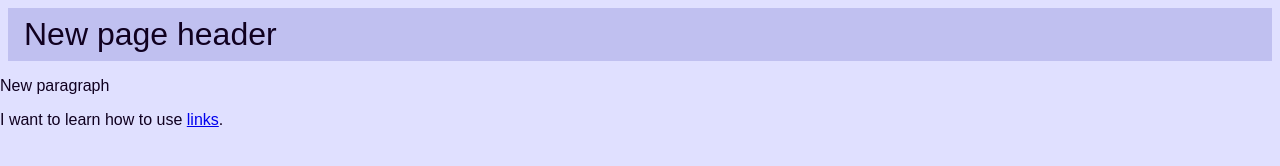
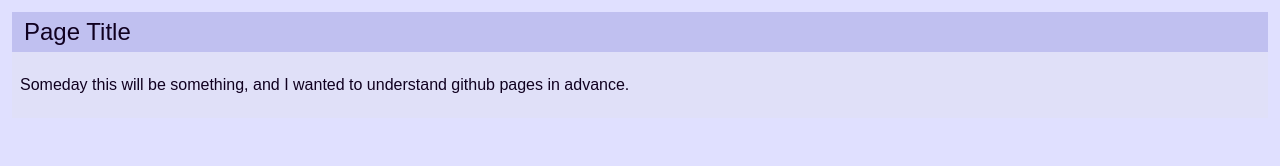
Before and after one commit to violet-periwinkle/violet-periwinkle.github.io, a plain HTML site: page index.html in a window 1280 px wide. Drawn offline with Linux system fonts and the light colour scheme.

Commit message:
cleaned up content

```diff
--- a/index.html
+++ b/index.html
@@ -5,8 +5,9 @@
         <link href="styles.css" rel="stylesheet">
     </head>
     <body>
-        <h1 class="headerbox">New page header</h1>
-        <p>New paragraph</p>
-        <p>I want to learn how to use <a href="link-test.html">links</a>.</p>
+        <h1 class="headerbox">Page Title</h1>
+        <div class="main">
+        <p>Someday this will be something, and I wanted to understand github pages in advance.</p>
+        </div>
     </body>
 </html>
--- a/inklesstest.css
+++ b/inklesstest.css
@@ -52,6 +52,7 @@ button{
     background-image: linear-gradient(#00000060, transparent 60%, #00000020);
     color: #f0f0f000;
 }
+/*Trying to make round glass buttons. Shine looks alright but text is not clear enough.*/
 .radial{
     background-image: radial-gradient(ellipse 35% 20% at 50% 25%, #ffffff20, #ffffff48 100%, transparent 100%), radial-gradient(circle farthest-side at 50% 70%, transparent 25%, #00000060 100%);
     color: #f0f0f0;
--- a/script.js
+++ b/script.js
@@ -6,6 +6,9 @@ const purpleButton = document.querySelector('.purple-button');
 const yellowButton = document.querySelector('.yellow-button');
 const orangeButton = document.querySelector('.orange-button');
 const buttons = document.querySelectorAll('button');
+
+/*There might be a better way to do this. Could probably be cleaned up a bit.*/
+
 function buttonHandler() {
     if (this === squareButton) {
         this.style.backgroundColor = '#ffffff';
@@ -23,6 +26,7 @@ function buttonHandler() {
         squareButton.style.backgroundColor = '#ff8000';
     }
 }
+/*This is mostly a for loop in case I add more buttons, but that is kind of negated by the length of the actual function.*/
 for (let i = 0; i < buttons.length; i++) {
     buttons[i].addEventListener('click', buttonHandler);
 };
--- a/styles.css
+++ b/styles.css
@@ -2,14 +2,21 @@ body{
     background-color: #e0e0ff;
     font-family: sans-serif;
     color: #100020;
-    padding: 0em;
-    margin: 0em;
+    padding: 0.5em;
+    margin: 0.25em;
 }
 .headerbox{
     background-color: #c0c0f0;
     font-weight: normal;
-    margin: 0.25em;
+    margin: 0em;
     padding: 0.25em 0.5em;
+}
+h1{
+    font-size: 1.5em;
+}
+.main{
+    background-color: #e0e0f8;
+    padding: 0.5em;
 }
 a{
     font-weight: lighter;
```
Also changed, not shown: link-test.html (+1 -0 lines).
